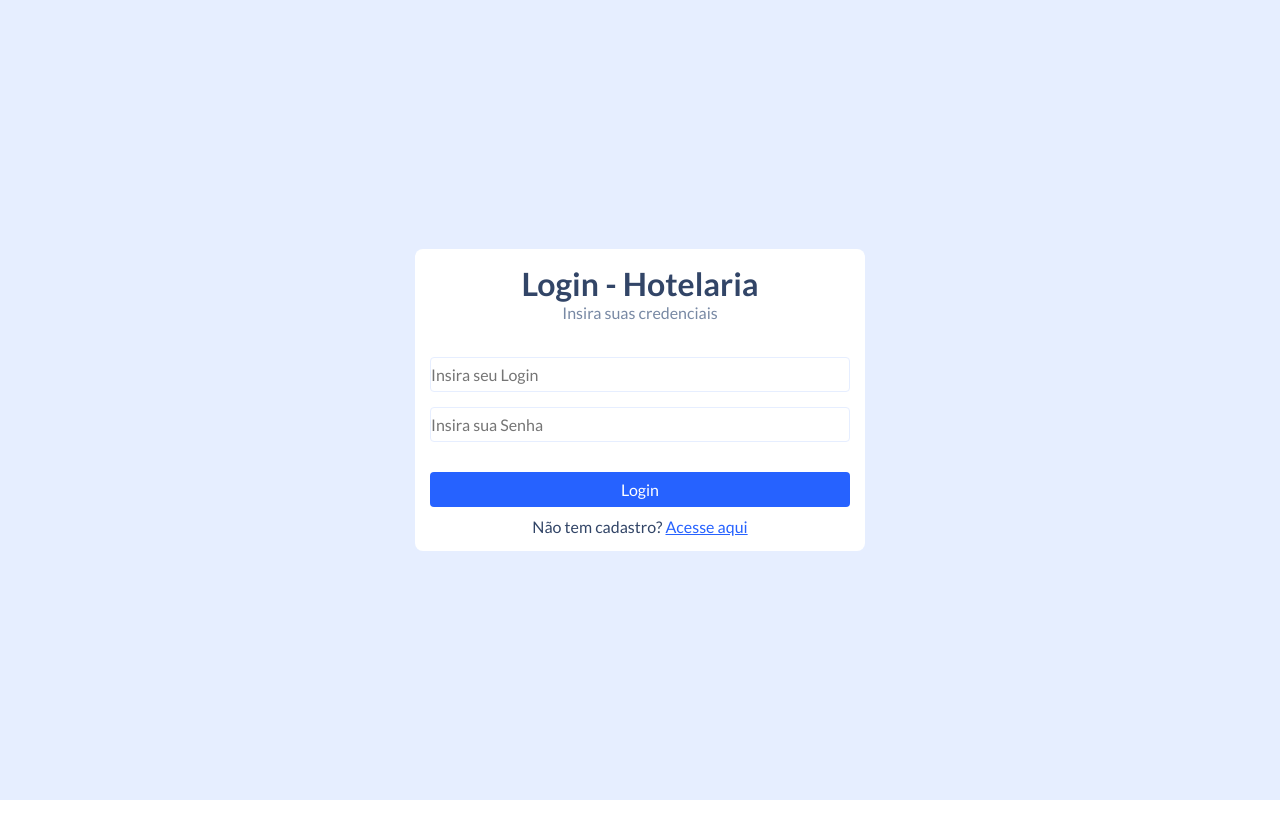
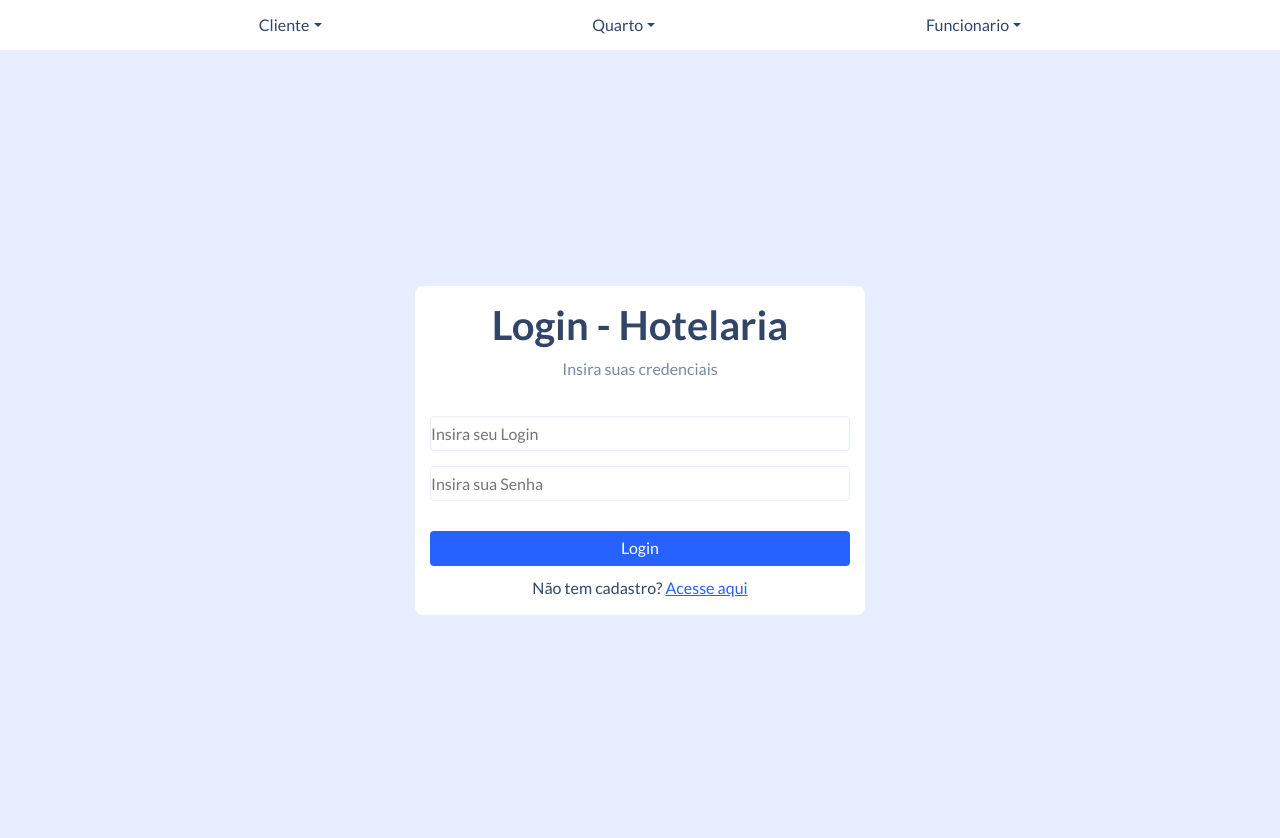
Before and after one commit to lucaspgo/Hotelaria, an Angular app in the folder FrontEnd/: page / in a window 1280 px wide. Shown: the top 838 px of the page. Before the commit the page ends 800 px from the top, so only its background shows below. Built offline with nearby package versions, Linux system fonts and the light colour scheme.

Commit message:
NavBar e adição dp bootstrap

```diff
--- a/FrontEnd/package.json
+++ b/FrontEnd/package.json
@@ -14,9 +14,12 @@
     "@angular/compiler": "~12.2.0",
     "@angular/core": "~12.2.0",
     "@angular/forms": "~12.2.0",
+    "@angular/localize": "~12.2.0",
     "@angular/platform-browser": "~12.2.0",
     "@angular/platform-browser-dynamic": "~12.2.0",
     "@angular/router": "~12.2.0",
+    "@ng-bootstrap/ng-bootstrap": "^10.0.0",
+    "bootstrap": "^4.5.0",
     "rxjs": "~6.6.0",
     "tslib": "^2.3.0",
     "zone.js": "~0.11.4"
--- a/FrontEnd/src/app/app-component.html
+++ b/FrontEnd/src/app/app-component.html
@@ -1,2 +1,2 @@
-
+<app-navbar></app-navbar>
 <router-outlet></router-outlet>
--- /dev/null
+++ b/FrontEnd/src/app/components/views/navbar/navbar.component.html
@@ -0,0 +1,23 @@
+<nav>
+    <div ngbDropdown class="d-inline-block">
+        <button class="btn btn-outline-primary" id="dropdownBasic1" ngbDropdownToggle>Cliente</button>
+        <div ngbDropdownMenu aria-labelledby="dropdownBasic1">
+        <button ngbDropdownItem>Cadastrar</button>
+        <button ngbDropdownItem>Listar</button>
+        </div>
+    </div>
+    <div ngbDropdown class="d-inline-block">
+        <button class="btn btn-outline-primary" id="dropdownBasic1" ngbDropdownToggle>Quarto</button>
+        <div ngbDropdownMenu aria-labelledby="dropdownBasic1">
+        <button ngbDropdownItem>Cadastrar</button>
+        <button ngbDropdownItem>Listar</button>
+        </div>
+    </div>
+    <div ngbDropdown class="d-inline-block">
+        <button class="btn btn-outline-primary" id="dropdownBasic1" ngbDropdownToggle>Funcionario</button>
+        <div ngbDropdownMenu aria-labelledby="dropdownBasic1">
+        <button ngbDropdownItem routerLink="funcionario/cadastro">Cadastrar</button>
+        <button ngbDropdownItem>Listar</button>
+        </div>
+    </div>
+</nav>
--- /dev/null
+++ b/FrontEnd/src/app/components/views/navbar/navbar.component.scss
@@ -0,0 +1,25 @@
+nav{
+    // background-color: #FFFFFF;
+    width: 100%;
+    height: 50px;
+    display: flex;
+    justify-content: space-evenly;
+    align-items: center;
+    border-radius:  8px;
+    button{
+        color:#324567;
+        border: none;
+    }
+    button:hover{
+        background-color: #FFFFFF;
+        color:#324567;
+    }
+    button:active{
+        background-color: #FFFFFF;
+        color:#324567;
+    }
+    button:focus{
+        background-color: #FFFFFF;
+        color:#324567;
+    }
+}
--- /dev/null
+++ b/FrontEnd/src/app/components/views/navbar/navbar.component.ts
@@ -0,0 +1,16 @@
+import { Component, OnInit } from '@angular/core';
+
+@Component({
+  selector: 'app-navbar',
+  templateUrl: './navbar.component.html',
+  styleUrls: ['./navbar.component.scss']
+})
+export class NavbarComponent implements OnInit {
+
+  constructor() { }
+
+  ngOnInit(): void {
+
+  }
+
+}
--- a/FrontEnd/src/polyfills.ts
+++ b/FrontEnd/src/polyfills.ts
@@ -1,3 +1,7 @@
+/***************************************************************************************************
+ * Load `$localize` onto the global scope - used if i18n tags appear in Angular templates.
+ */
+import '@angular/localize/init';
 /**
  * This file includes polyfills needed by Angular and is loaded before the app.
  * You can add your own extra polyfills to this file.
--- a/FrontEnd/src/styles.scss
+++ b/FrontEnd/src/styles.scss
@@ -9,3 +9,6 @@
 input:focus-visible{
     outline: none;
 }
+
+/* Importing Bootstrap SCSS file. */
+@import '~bootstrap/scss/bootstrap';
```
Also changed, not shown: FrontEnd/src/app/app.module.ts (+6 -2 lines), 1 other file (tests, documents, lock files or other folders).
